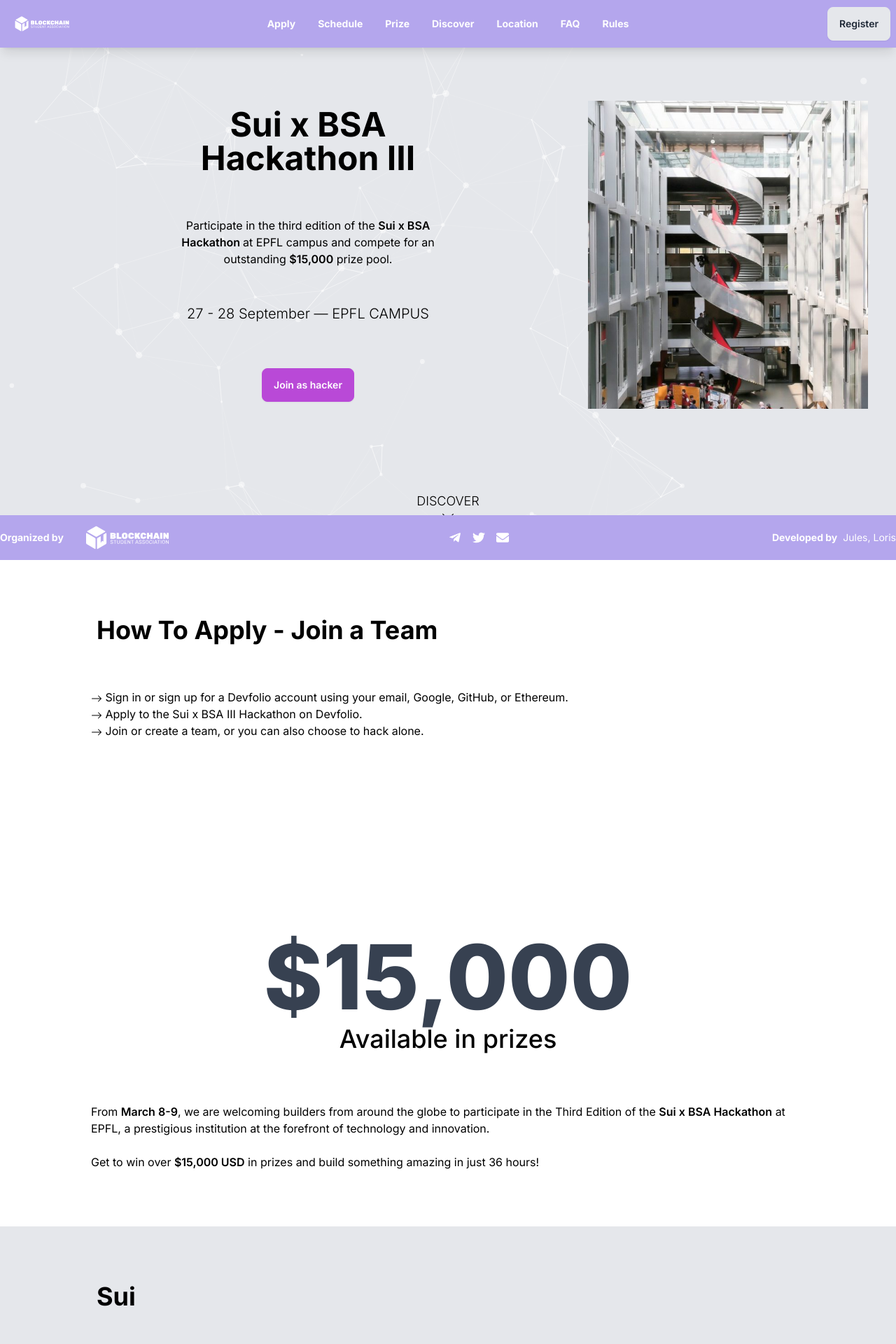
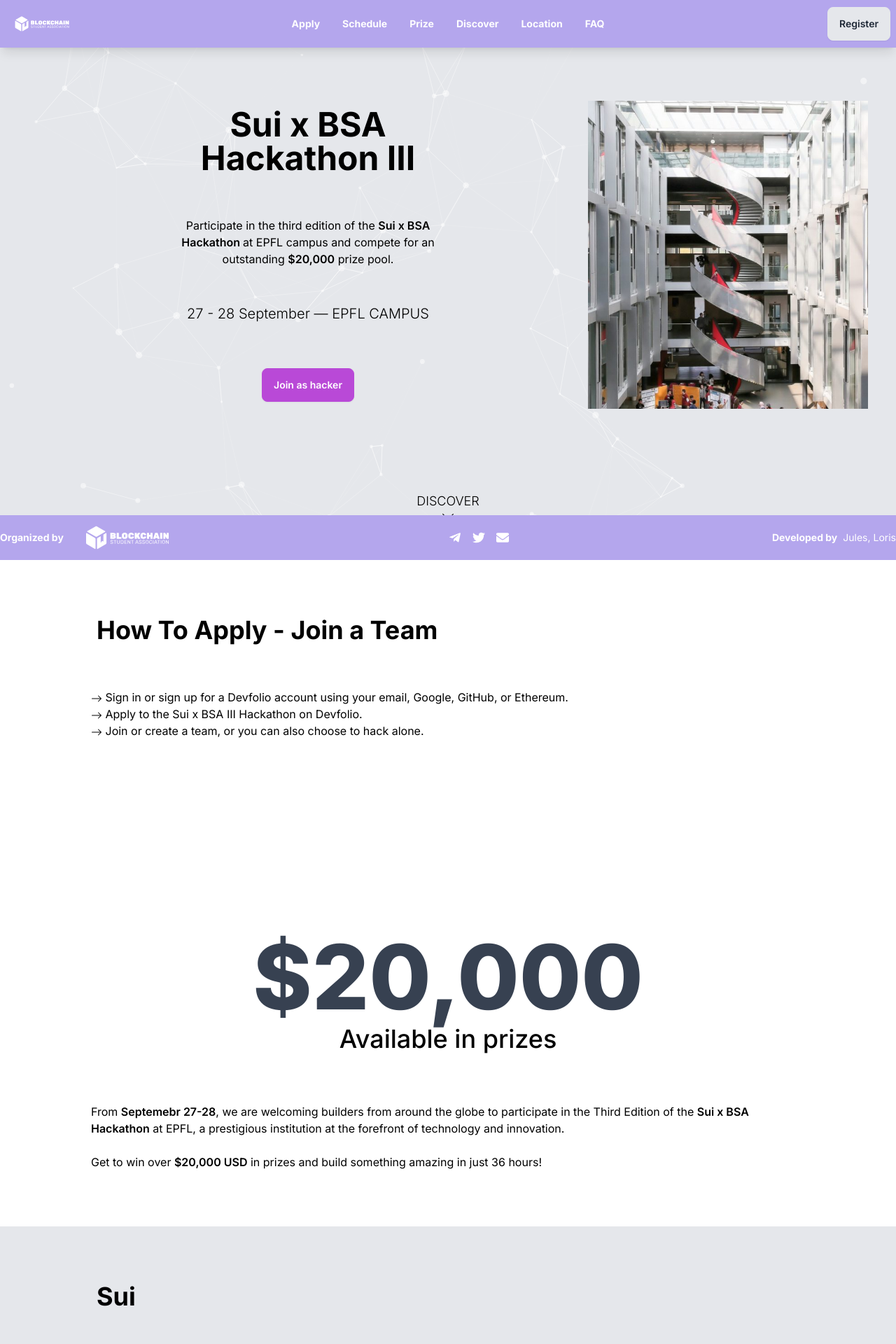
Before and after one commit to bsaepfl/conf-website, a Next.js app: page /hackathon in a window 1280 px wide. Shown: the top 1920 px of the page at 70% size. Built offline with nearby package versions, Linux system fonts and the light colour scheme.

Commit message:
updatesq after call

```diff
--- a/src/app/components/Footer.tsx
+++ b/src/app/components/Footer.tsx
@@ -16,7 +16,7 @@
         </div>
 
         <div className="flex items-center gap-4">
-          <a href="https://t.me/+Yg2GqxoXDIIwYWJk" target="_blank" rel="noopener noreferrer" className="text-lg">
+          <a href="https://t.me/+7FcxU2vscSA0NDA8" target="_blank" rel="noopener noreferrer" className="text-lg">
             <FaTelegramPlane />
           </a>
           <a href="https://x.com/bsa_epfl" target="_blank" rel="noopener noreferrer" className="text-lg">
--- a/src/app/components/Hackathon/HeroView.tsx
+++ b/src/app/components/Hackathon/HeroView.tsx
@@ -43,7 +43,7 @@
                 Participate in the third edition of the{" "}
                 <span className="font-semibold">Sui x BSA Hackathon </span> at EPFL
                 campus and compete for an outstanding{" "}
-                <span className="font-semibold">$15,000</span> prize pool.
+                <span className="font-semibold">$20,000</span> prize pool.
               </p>
             }
             boxColor="border-dark-450"
--- a/src/app/components/Hackathon/PrizeView.tsx
+++ b/src/app/components/Hackathon/PrizeView.tsx
@@ -10,7 +10,7 @@
       <div className="w-full max-w-[1100px] flex flex-col py-20 px-4 sm:px-10 gap-8 text-sm sm:text-base ">
         <h2 className="flex flex-col items-center justify-center gap-1 pb-10 sm:py-10">
           <span className=" font-extrabold text-6xl sm:text-7xl lg:text-9xl text-gray-700 select-none">
-            $15,000
+            $20,000
           </span>
           <span className="text-black text-2xl sm:text-3xl lg:text-4xl font-medium">
             Available in prizes
@@ -18,12 +18,12 @@
         </h2>
 
         <p className="w-full max-w-[1100px] text-black">
-          From <b className="font-semibold">March 8-9</b>, we are welcoming
+          From <b className="font-semibold">Septemebr 27-28</b>, we are welcoming
           builders from around the globe to participate in the Third Edition of the{" "}
           <b className="font-semibold">Sui x BSA Hackathon</b> at EPFL, a
           prestigious institution at the forefront of technology and innovation.
           <br /> <br /> Get to win over{" "}
-          <b className="font-semibold">$15,000 USD</b> in prizes and build
+          <b className="font-semibold">$20,000 USD</b> in prizes and build
           something amazing in just 36 hours!
         </p>
       </div>
--- a/src/app/components/NavbarH.tsx
+++ b/src/app/components/NavbarH.tsx
@@ -26,13 +26,13 @@
           </label>
 
           <ul tabIndex={0} className="menu menu-sm dropdown-content mt-3 z-[1] p-4 shadow bg-base-100  rounded-box w-52 gap-6">
-          <li><button onClick={() => scrollToSection('apply')} className='text-l font-bold bg-clip-text text-white'>Apply</button></li>
-          {/* <li><button onClick={() => scrollToSection('schedule')} className='text-l font-bold bg-clip-text text-white'>Schedule</button></li> */}
-          <li><button onClick={() => scrollToSection('prize')} className='text-l font-bold bg-clip-text text-white'>Prize</button></li>
-          <li><button onClick={() => scrollToSection('discover')} className='text-l font-bold bg-clip-text text-white'>Discover</button></li>
-          <li><button onClick={() => scrollToSection('location')} className='text-l font-bold bg-clip-text text-white'>Location</button></li>
-          <li><button onClick={() => scrollToSection('faq')} className='text-l font-bold bg-clip-text text-white'>FAQ</button></li>
-          <li><button onClick={() => scrollToSection('rules')} className='text-l font-bold bg-clip-text text-white'>Rules</button></li>
+          <li><button onClick={() => scrollToSection('apply')} className='text-l font-bold bg-clip-text text-secondary'>Apply</button></li>
+          <li><button onClick={() => scrollToSection('schedule')} className='text-l font-bold bg-clip-text text-secondary'>Schedule</button></li>
+          <li><button onClick={() => scrollToSection('prize')} className='text-l font-bold bg-clip-text text-secondary'>Prize</button></li>
+          <li><button onClick={() => scrollToSection('discover')} className='text-l font-bold bg-clip-text text-secondary'>Discover</button></li>
+          <li><button onClick={() => scrollToSection('location')} className='text-l font-bold bg-clip-text text-secondary'>Location</button></li>
+          <li><button onClick={() => scrollToSection('faq')} className='text-l font-bold bg-clip-text text-secondary'>FAQ</button></li>
+          {/* <li><button onClick={() => scrollToSection('rules')} className='text-l font-bold bg-clip-text text-secondary'>Rules</button></li> */}
 
           </ul>
         </div>
@@ -50,7 +50,7 @@
           <li><button onClick={() => scrollToSection('discover')} className='text-l font-bold bg-clip-text text-white'>Discover</button></li>
           <li><button onClick={() => scrollToSection('location')} className='text-l font-bold bg-clip-text text-white'>Location</button></li>
           <li><button onClick={() => scrollToSection('faq')} className='text-l font-bold bg-clip-text text-white'>FAQ</button></li>
-          <li><button onClick={() => scrollToSection('rules')} className='text-l font-bold bg-clip-text text-white'>Rules</button></li>
+          {/* <li><button onClick={() => scrollToSection('rules')} className='text-l font-bold bg-clip-text text-white'>Rules</button></li> */}
           {/* <li><Link href="/grants">Grants</Link></li> */}
 
           {/* <li><Link href="/workshops">Workshops</Link></li> */}
--- a/src/app/page.tsx
+++ b/src/app/page.tsx
@@ -50,9 +50,9 @@
           <FaqView />
         </div>
 
-        <div id="rules" className="w-full mb-12">
+        {/* <div id="rules" className="w-full mb-12">
           <RulesView />
-        </div>
+        </div> */}
       </main>
       <Footer />
     </div>
```
